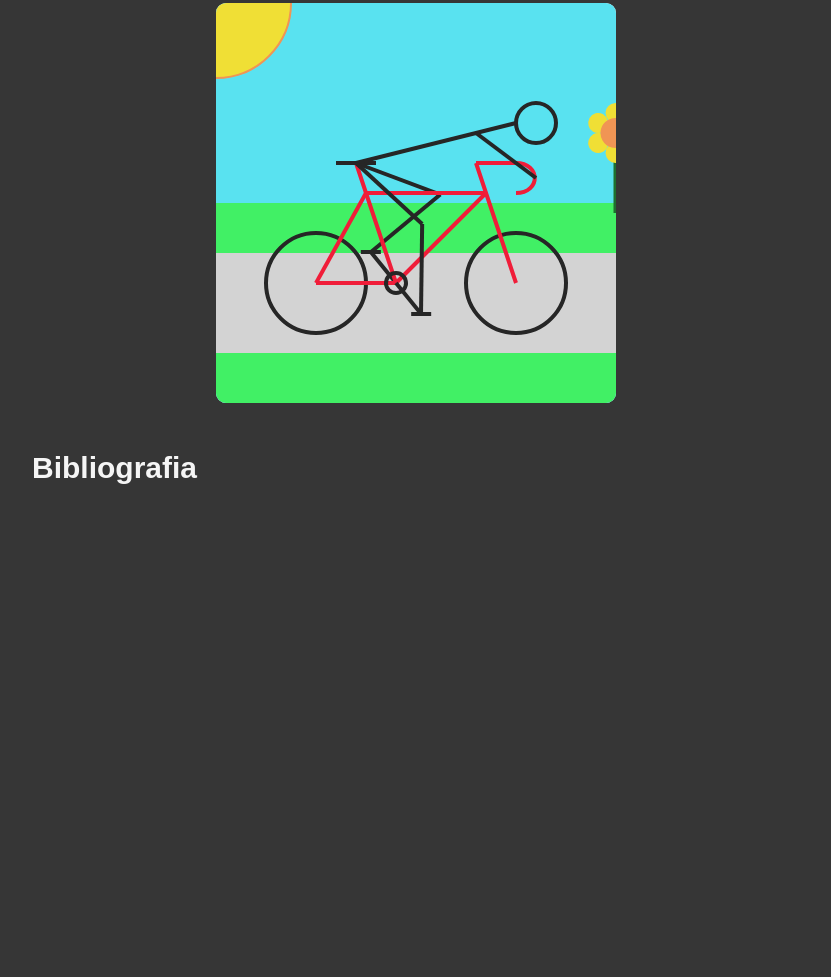
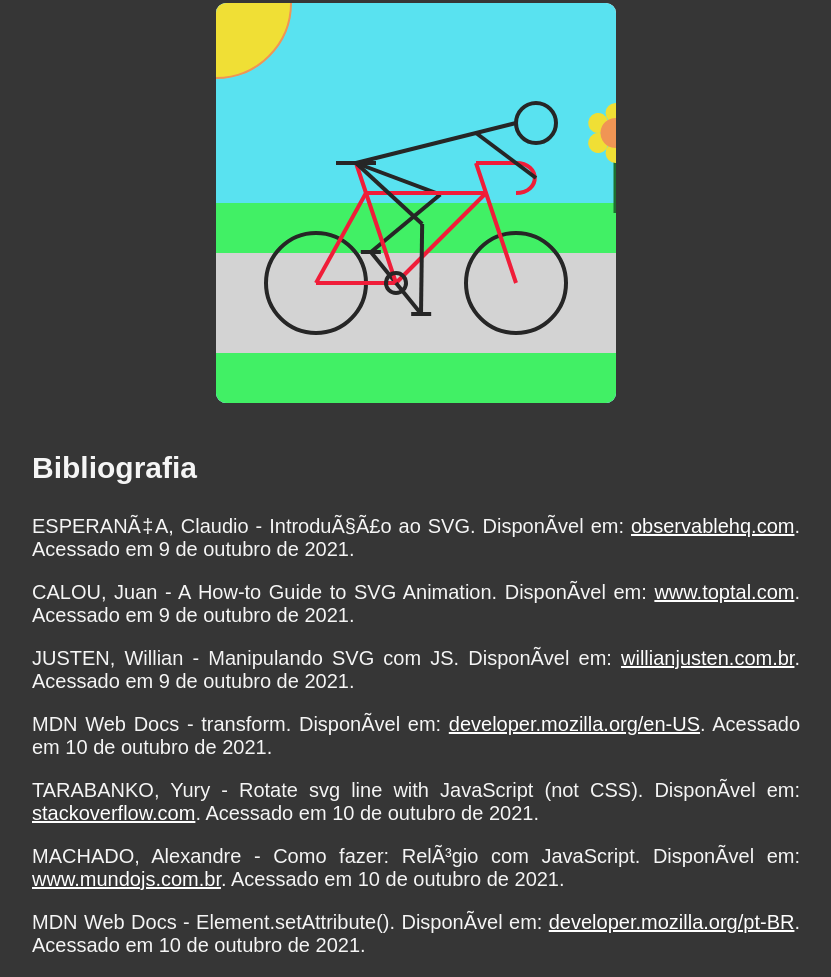
Before and after one commit to BrunoFornaro/Trabalho-SVG-Introducao-a-computacao-grafica, a plain HTML site: page conclusao.html in a window 1280 px wide. Shown: the part 1200-2177 px from the top of the page, without its empty margins (224-1055 px from the left). Before the commit the page ends 1715 px from the top, so only its background shows below. Drawn offline with Linux system fonts and the light colour scheme.

Commit message:
Bibliografia adicionada

```diff
--- a/conclusao.html
+++ b/conclusao.html
@@ -131,6 +131,15 @@
 	<br>
 
 	<h3>Bibliografia</h3>
+
+	<p>ESPERANÇA, Claudio - Introdução ao SVG. Disponível em: <a href="https://observablehq.com/@esperanc/introducao-ao-svg" target="_blank">observablehq.com</a>. Acessado em 9 de outubro de 2021.</p>
+	<p>CALOU, Juan - A How-to Guide to SVG Animation. Disponível em: <a href="https://www.toptal.com/front-end/svg-animation-guide" target="_blank">www.toptal.com</a>. Acessado em 9 de outubro de 2021.</p>
+	<p>JUSTEN, Willian - Manipulando SVG com JS. Disponível em: <a href="https://willianjusten.com.br/manipulando-svg-com-js" target="_blank">willianjusten.com.br</a>. Acessado em 9 de outubro de 2021.</p>
+	<p>MDN Web  Docs - transform. Disponível em: <a href="https://developer.mozilla.org/en-US/docs/Web/SVG/Attribute/transform" target="_blank">developer.mozilla.org/en-US</a>. Acessado em 10 de outubro de 2021.</p>
+	<p>TARABANKO, Yury - Rotate svg line with JavaScript (not CSS). Disponível em: <a href="https://stackoverflow.com/questions/38375573/rotate-svg-line-with-javascript-not-css" target="_blank">stackoverflow.com</a>. Acessado em 10 de outubro de 2021.</p>
+	<p>MACHADO, Alexandre - Como fazer: Relógio com JavaScript. Disponível em: <a href="https://www.mundojs.com.br/2019/08/08/como-fazer-relogio-com-javascript/" target="_blank">www.mundojs.com.br</a>. Acessado em 10 de outubro de 2021.</p>
+	<p>MDN Web  Docs - Element.setAttribute(). Disponível em: <a href="https://developer.mozilla.org/pt-BR/docs/Web/API/Element/setAttribute" target="_blank">developer.mozilla.org/pt-BR</a>. Acessado em 10 de outubro de 2021.</p>
+
 
 	<script>
 
--- a/style.scss
+++ b/style.scss
@@ -42,6 +42,20 @@ img {
   text-align: center;
 }
 
+a {
+  color: white;
+  font-size: 20px;
+}
+
+a:hover {
+  color: gray;
+}
+
+a:active {
+  color: white;
+}
+
+
 /* Botões de Navegação*/
 .botoes-paginas  {
   display: flex;
@@ -49,6 +63,7 @@ img {
   align-items: center;
 }
 
+.botoes-paginas {
   a {
     color: white;
     font-size: 20px;
@@ -67,6 +82,8 @@ a:active {
     background-color: #5B30D9;
     text-decoration: underline;
   }
+}
+
 
 /* SVG */
 svg {
```
Also changed, not shown: style.css, 1 other file. Lines whose indentation alone changed are shown as unchanged.
